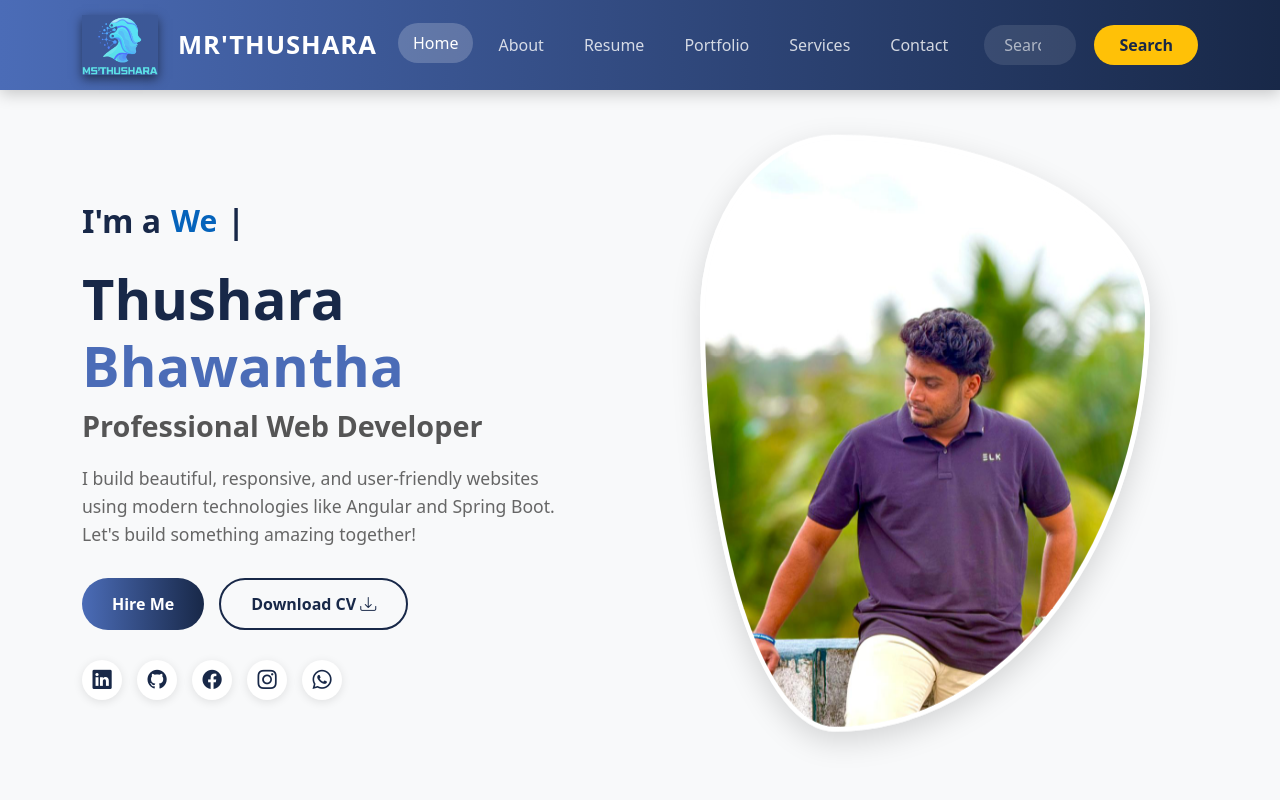
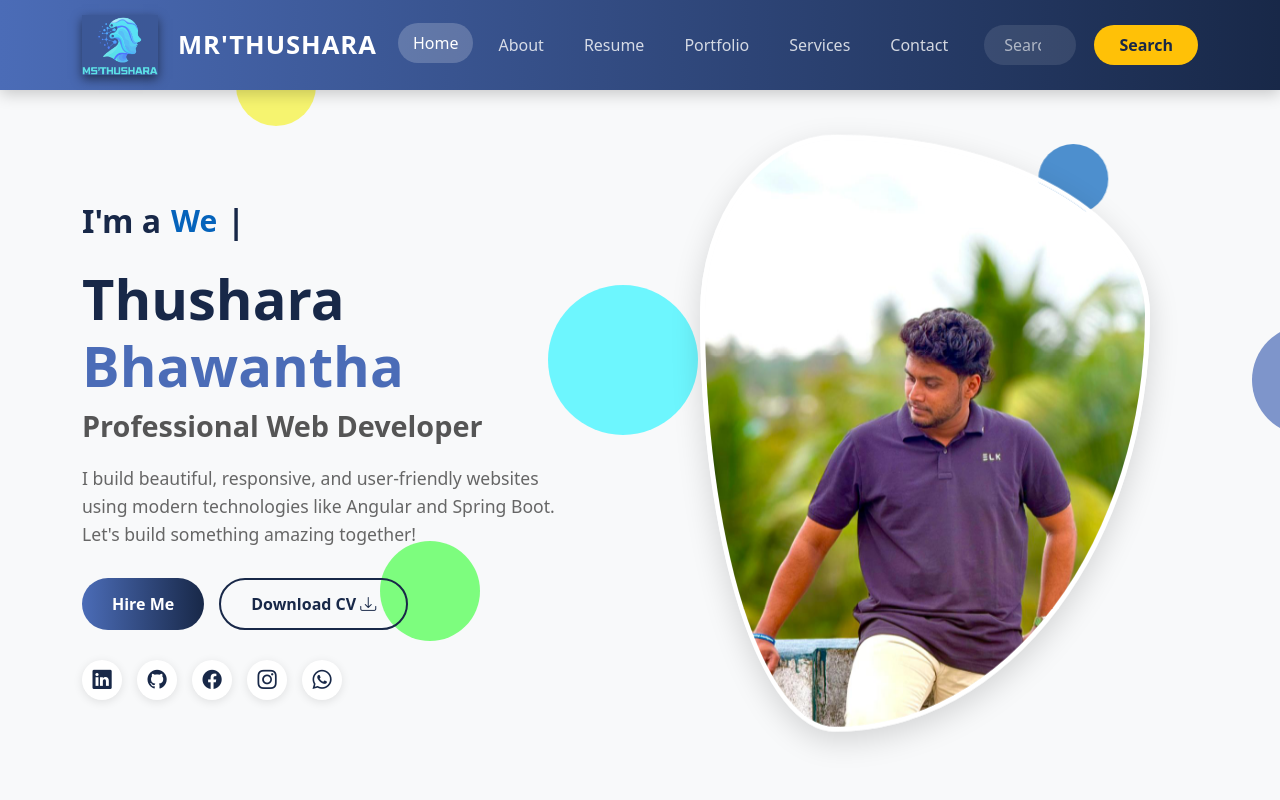
Before and after one commit to Thushara1020/My-Portfolio-angular, an Angular app in the folder my-portfolio/: page / in a window 1280 px wide. Shown: the top 800 px of the page. Built offline with nearby package versions, Linux system fonts and the light colour scheme.

Commit message:
implement floating bubble background animation

```diff
--- a/my-portfolio/package.json
+++ b/my-portfolio/package.json
@@ -19,6 +19,8 @@
     "@angular/router": "^19.2.0",
     "bootstrap": "^5.3.8",
     "bootstrap-icons": "^1.13.1",
+    "lottie-web": "^5.13.0",
+    "ngx-lottie": "^21.0.0",
     "rxjs": "~7.8.0",
     "tslib": "^2.3.0",
     "typed.js": "^2.1.0",
--- a/my-portfolio/src/app/pages/home/home.component.css
+++ b/my-portfolio/src/app/pages/home/home.component.css
@@ -167,3 +167,54 @@ h1 {
   }
 
 }
+
+.bubble-container {
+  position: fixed;
+  top: 0;
+  left: 0;
+  width: 100%;
+  height: 100%;
+  z-index: -1;
+  background: #f8f9fa;
+  overflow: hidden;
+}
+
+
+.bubble {
+  position: absolute;
+  border-radius: 50%;
+  opacity: 0.7;
+  animation: floatBubbles 20s infinite linear;
+}
+
+
+.bubble:nth-child(1) { width: 120px; height: 120px; background: #2724e5; left: 10%; animation-duration: 5s; }
+.bubble:nth-child(2) { width: 80px; height: 80px; background: #f6f334; left: 20%; animation-duration: 5s; animation-delay: 1s; }
+.bubble:nth-child(3) { width: 150px; height: 150px; background: #33f5ff; left: 35%; animation-duration: 10s; }
+.bubble:nth-child(4) { width: 90px; height: 90px; background: #ccff32; left: 50%; animation-duration: 6s; animation-delay: 2s; }
+.bubble:nth-child(5) { width: 130px; height: 130px; background: #00d4ff; left: 65%; animation-duration: 10s; }
+.bubble:nth-child(6) { width: 70px; height: 70px; background: #0563bb; left: 80%; animation-duration: 7s; }
+.bubble:nth-child(7) { width: 110px; height: 110px; background: #4b6cb7; left: 90%; animation-duration: 10s; }
+.bubble:nth-child(8) { width: 100px; height: 100px; background: #49ff49; left: 25%; animation-duration: 10s; animation-delay: 2s; }
+
+
+@keyframes floatBubbles {
+  0% {
+    bottom: -150px;
+    transform: translateX(0);
+  }
+  50% {
+    transform: translateX(100px);
+  }
+  100% {
+    bottom: 110%;
+    transform: translateX(-100px);
+  }
+}
+
+
+.hero-section {
+  background-color: transparent !important;
+  position: relative;
+  z-index: 1;
+}
--- a/my-portfolio/src/app/pages/home/home.component.html
+++ b/my-portfolio/src/app/pages/home/home.component.html
@@ -1,4 +1,16 @@
 <app-navbar></app-navbar>
+
+<div class="bubble-container">
+  <div class="bubble"></div>
+  <div class="bubble"></div>
+  <div class="bubble"></div>
+  <div class="bubble"></div>
+  <div class="bubble"></div>
+  <div class="bubble"></div>
+  <div class="bubble"></div>
+  <div class="bubble"></div>
+</div>
+
 <section class="hero-section">
   <div class="container">
     <div class="row align-items-center">
@@ -43,6 +55,7 @@
         </div>
       </div>
 
+
       <div class="col-lg-6 hero-img-container">
         <div class="img-wrapper">
           <div class="pulse-bg"></div>
```
Also changed, not shown: my-portfolio/src/app/pages/contact/contact.component.css (line endings or trailing spaces), 1 other file (tests, documents, lock files or other folders).
